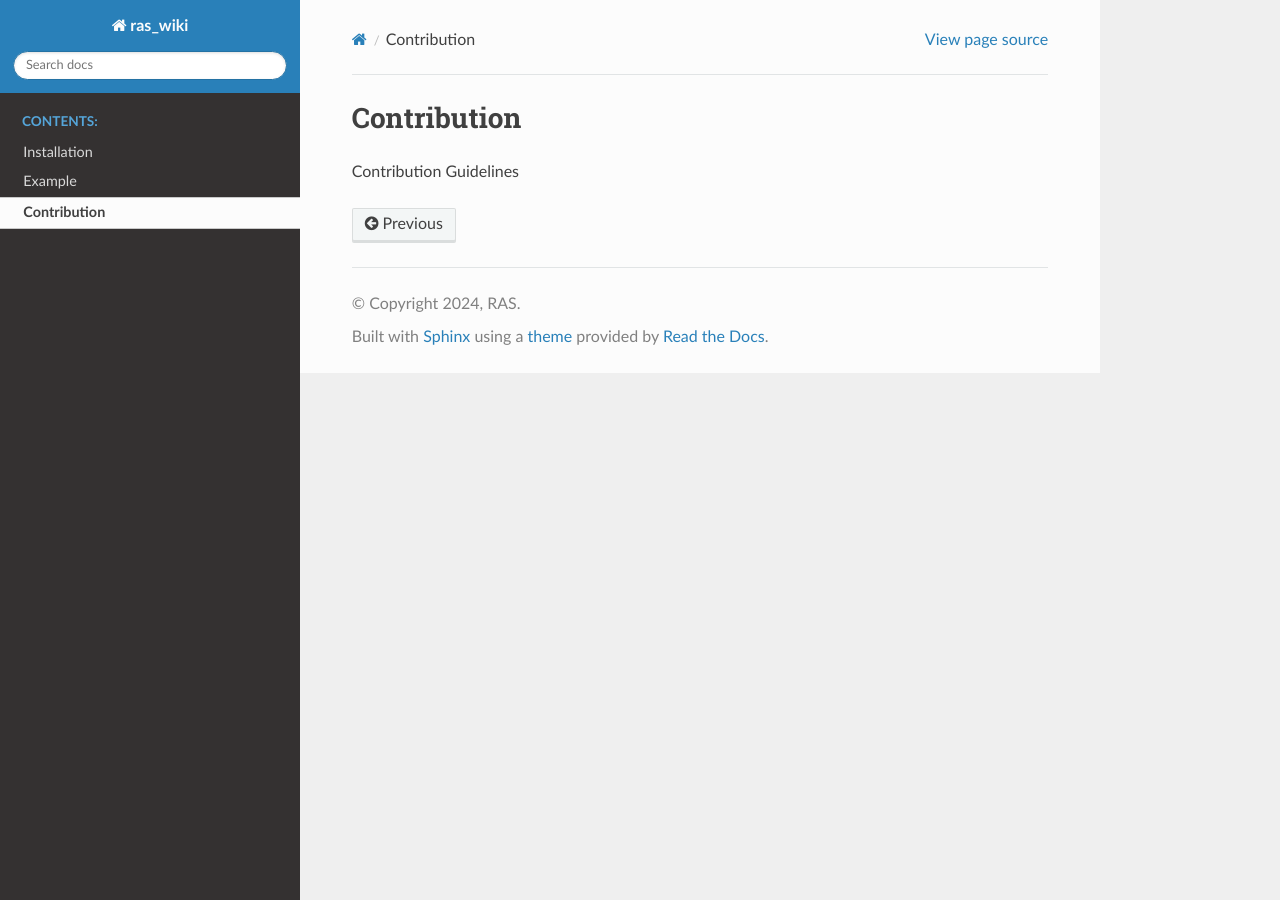
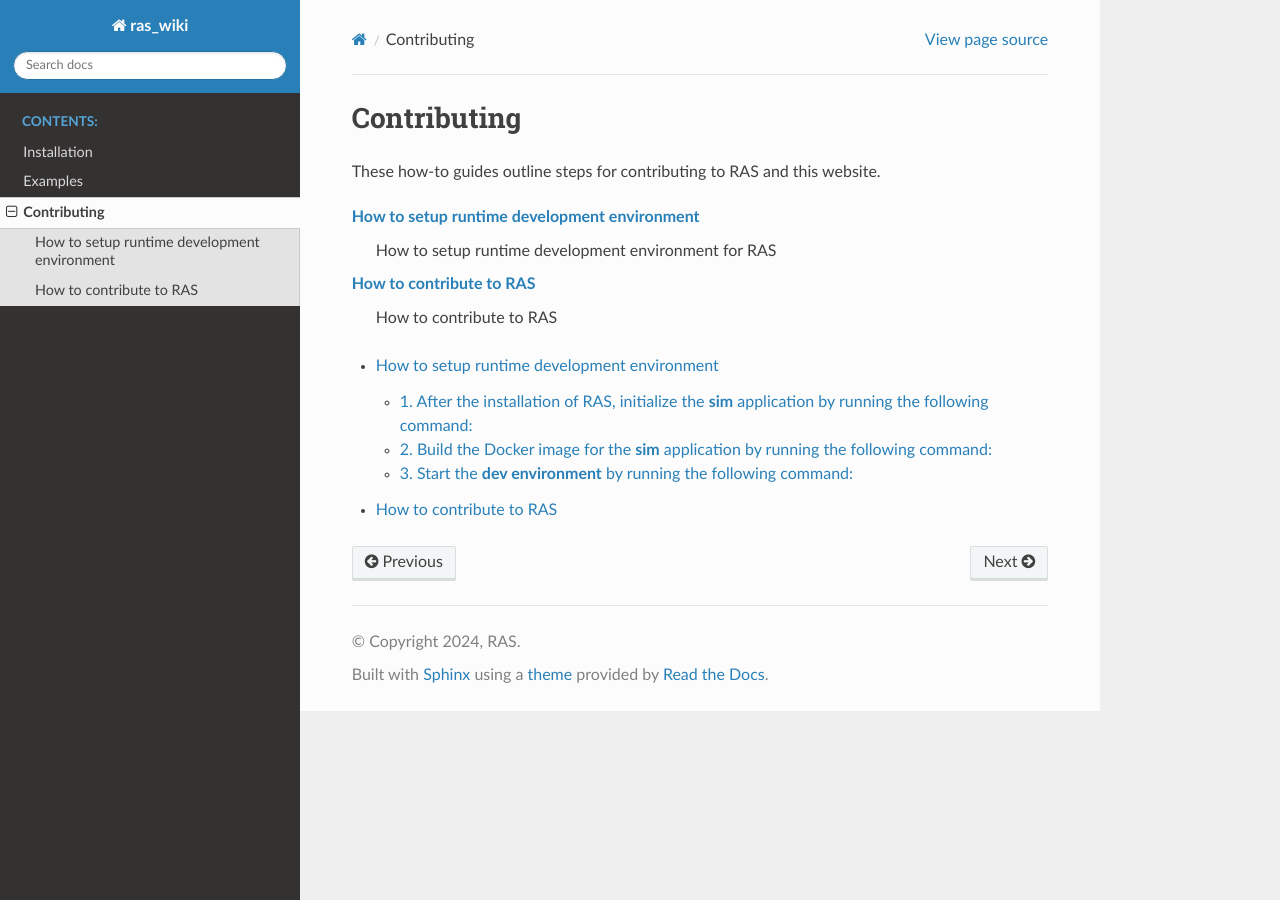
Before and after one commit to ras-ros2/ras_wiki, a Sphinx documentation site: the page built from source/contribution.rst, in a window 1280 px wide. Built offline with Sphinx 7.4.7 and the Read the Docs theme 3.1.0, drawn with Linux system fonts in a browser that asks for light colours.

Commit message:
doc updated for installation, example and contribution

```diff
--- a/source/contribution.rst
+++ b/source/contribution.rst
@@ -1,4 +1,18 @@
-Contribution
+Contributing
 ============
 
-Contribution Guidelines
+These how-to guides outline steps for contributing to RAS and this website.
+
+:doc:`How to setup runtime development environment <contribution/development_environment>`
+    How to setup runtime development environment for RAS
+
+:doc:`How to contribute to RAS <contribution/contribute_to_ras>`
+    How to contribute to RAS
+
+.. Add basic guidelines on them on first how to do the runtime setup for development environment
+
+.. toctree::
+   :maxdepth: 2
+
+   contribution/development_environment
+   contribution/contribute_to_ras
--- /dev/null
+++ b/source/contribution/contribute_to_ras.rst
@@ -0,0 +1,2 @@
+How to contribute to RAS
+========================
--- /dev/null
+++ b/source/contribution/development_environment.rst
@@ -0,0 +1,33 @@
+How to setup runtime development environment
+============================================
+
+This guide outlines steps for setting up the runtime development environment for RAS.
+
+
+1. After the installation of RAS, initialize the **sim** application by running the following command:
+-------------------------------------------------------------------------------------------------------
+.. code-block:: bash
+
+    rdi sim init
+
+.. image:: ../_static/assets/rdi_sim_init.png
+    :alt: RDI Sim Init
+    :align: center
+
+2. Build the Docker image for the **sim** application by running the following command:
+--------------------------------------------------------------------------------------------
+.. code-block:: bash
+
+    rdi sim build
+
+.. image:: ../_static/assets/rdi_sim_build.png
+    :alt: RDI Sim Build
+    :align: center
+
+3. Start the **dev environment** by running the following command:
+------------------------------------------------------------------
+.. code-block:: bash
+
+    rdi sim dev
+
+Using this command, the bash of the container will be opened. You can now interact with the container.
--- a/source/example.rst
+++ b/source/example.rst
@@ -1,4 +1,74 @@
-Example
-=======
+Examples
+=========
 
-This is how you can use example from RAS
+RAS provides a set of examples to get started with the RAS. The examples are divided into two categories: **real** and **sim**.
+
+Sim Examples
+------------
+
+The **sim** examples are designed to work with the Ignition Gazebo simulator. The examples are located in the `ras_sim_lab` directory under the `apps` folder.
+
+To get started with the examples, follow the steps below:
+
+1. After the installation of RAS, initialize the **sim** application by running the following command:
+-------------------------------------------------------------------------------------------------------
+.. code-block:: bash
+
+    rdi sim init
+
+.. image:: _static/assets/rdi_sim_init.png
+    :alt: RDI Sim Init
+    :align: center
+
+`rdi sim init` will first pull application specific repository, then pull it's dependencies, and after that, pull docker image
+
+2. Build the ros packages for the **sim** application by running the following command:
+--------------------------------------------------------------------------------------------
+.. code-block:: bash
+
+    rdi sim build
+
+.. image:: _static/assets/rdi_sim_build.png
+    :alt: RDI Sim Build
+    :align: center
+
+To build the docker image use `--force` argument with command:
+
+.. code-block:: bash
+
+    rdi sim build --force
+
+
+3. Start the **sim** application by running the following command:
+------------------------------------------------------------------
+.. code-block:: bash
+
+    rdi sim run
+
+.. image:: _static/assets/rdi_sim_run.png
+    :alt: RDI Sim Run
+    :align: center
+
+It will start the Ignition Gazebo simulator, rviz, and other necessary components. You can now interact with the simulator.
+
+.. image:: _static/assets/ignition_rviz.png
+    :alt: Ignition Rviz
+    :align: center
+
+
+4. To start the experiment, open the following URL in your browser:
+--------------------------------------------------------------------
+
+    `localhost:5173 <http://localhost:5173>`_
+
+Then enter *1* in the **Experiment ID** field and click **LOAD EXPERIMENT**. After that click **START SIMULATION** to start the experiment.
+
+.. image:: _static/assets/rdi_experiment_browser.png
+    :alt: RDI Experiment Browser
+    :align: center
+
+The robot arm will perform the motion in the simulation and trajectory will be displayed in the rviz.
+
+Real Examples
+-------------
+The **real** examples are designed to work with the real robot. The examples are located in the `ras_real_lab` directory under the `apps` folder.
--- a/source/index.rst
+++ b/source/index.rst
@@ -14,11 +14,11 @@ Installation
 :doc:`Installation <installation>`
     How to install RAS
 
-:doc:`Example <example>`
+:doc:`Examples <example>`
     Get started with the Examples
 
-:doc:`Contribution <contribution>`
-    Contribution Guidelines
+:doc:`Contributing <contribution>`
+    How to contribute to RAS
 
 
 .. toctree::
--- a/source/installation.rst
+++ b/source/installation.rst
@@ -1,4 +1,93 @@
 Installation
-==========
+============
 
-How to install RAS
+RAS Docker is the main workspace where two applications, **sim** and **real**, can be worked with seamlessly. This document provides an overview of its setup and usage.
+
+1. Clone the Repository
+------------------------
+.. code-block:: bash
+
+    git clone --recursive https://github.com/ras-ros2/ras_docker
+
+RAS Docker Interface (RDI)
+--------------------------
+RAS Docker includes a command-line utility called **RDI** (RAS Docker Interface), implemented in ``docker_interface.py`` under the ``scripts`` directory.
+
+2. Source the Environment File
+------------------------------
+.. code-block:: bash
+
+    source ./ras_docker/env.sh
+
+3. Check Available Commands
+---------------------------
+
+.. code-block:: bash
+
+    rdi -h
+
+To see the available RDI commands
+
+Directory Structure
+-------------------
+`apps` Directory
+~~~~~~~~~~~~~~~~
+The `apps` directory houses the two applications, **sim** and **real**, which are Docker containers built using the Docker images located in the `context` directory.
+
+`context` Directory
+~~~~~~~~~~~~~~~~~~~
+The `context` directory contains the Docker images used to build the applications:
+
+1. **Dockerfile.base**: Based on the `humble-desktop-full` image, it installs dependencies common to both applications (e.g., `python3-pip`).
+
+2. **Dockerfile.sim**: Extends `Dockerfile.base` and adds dependencies specific to the **sim** application (e.g., `ignition-fortress`).
+
+3. **Dockerfile.real**: Extends `Dockerfile.base` and adds dependencies specific to the **real** application.
+
+4. Check App-Specific Commands
+------------------------------
+.. code-block:: bash
+
+    rdi sim -h
+
+To see commands specific to an application (e.g., `sim`)
+
+.. Working with the Sim Application
+.. --------------------------------
+.. 5. Initialize Sim
+.. ~~~~~~~~~~~~~~~~~
+.. .. code-block:: bash
+
+..     rdi sim init
+
+.. This creates a `ras_sim_lab` directory under the `apps` folder.
+
+.. 6. Build the Docker Image for the Sim App
+.. ~~~~~~~~~~~~~~~~~~~~~~~~~~~~~~~~~~~~~~~~~
+.. .. code-block:: bash
+
+..     rdi sim build
+
+.. 7. Build the ROS 2 Workspace
+.. ~~~~~~~~~~~~~~~~~~~~~~~~~~~~
+.. .. code-block:: bash
+
+..     rdi sim build
+
+.. This builds the `src` folder inside the `ros2_ws` directory present in `ras_sim_lab`.
+
+.. 8. Run the Sim Lab
+.. ~~~~~~~~~~~~~~~~~~
+.. .. code-block:: bash
+
+..     rdi sim run
+
+.. This starts the container and executes the code defined in the `run.sh` file within `ras_sim_lab`.
+
+.. 9. Hack into the container
+.. ~~~~~~~~~~~~~~~~~~~~~~~~~~
+.. .. code-block:: bash
+
+..     rdi sim dev
+
+.. Login to the container, explore and hack your way into the application.
```
Also changed, not shown: source/_static/assets/rdi_sim_run.png (added), 4 other files.
